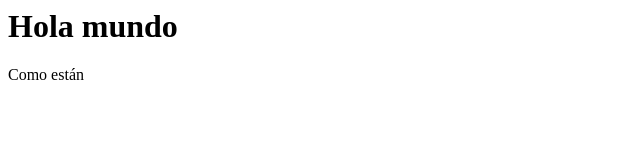
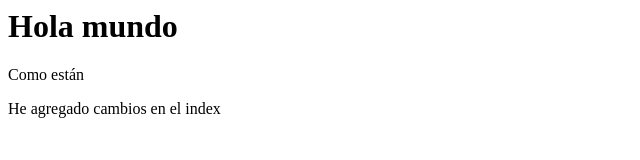
Before and after one commit to denisjevct/web1, a plain HTML site: page index.html in a window 1280 px wide. Shown: the whole page, without its empty margins (0-640 px from the left). Drawn offline with Linux system fonts and the light colour scheme.

Commit message:
Agregue cambio al index1

```diff
--- a/index.html
+++ b/index.html
@@ -2,5 +2,6 @@
 <body>
     <h1>Hola mundo</h1>
     <p>Como están</p>
+    <p>He agregado cambios en el index</p>
 </body>
 </html>
```
